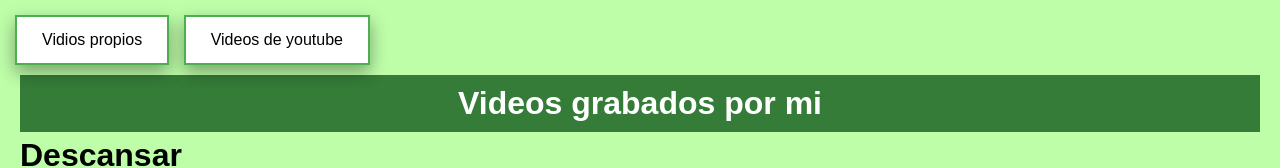
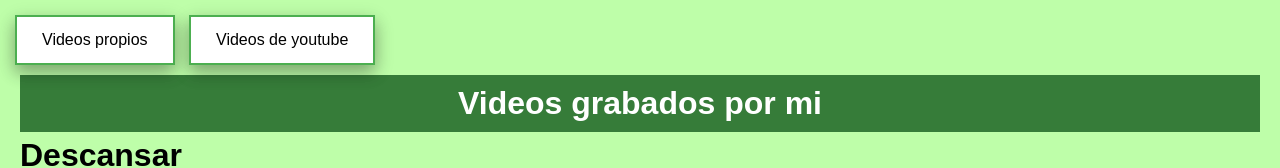
Before and after one commit to zoesegovia/zoesegovia.github.io, a plain HTML site: page html-ejerc24-videos.html in a window 1280 px wide. Shown: the top 168 px of the page. Drawn offline with Linux system fonts and the light colour scheme.

Commit message:
Update html-ejerc24-videos.html

```diff
--- a/html-ejerc24-videos.html
+++ b/html-ejerc24-videos.html
@@ -48,7 +48,7 @@
 
     <body>
 
-        <a href="#videos_propios">Vidios propios</a>
+        <a href="#videos_propios">Videos propios</a>
         <a href="#videos_no_propios">Videos de youtube</a>
 
     <div id="videos_propios">
```
